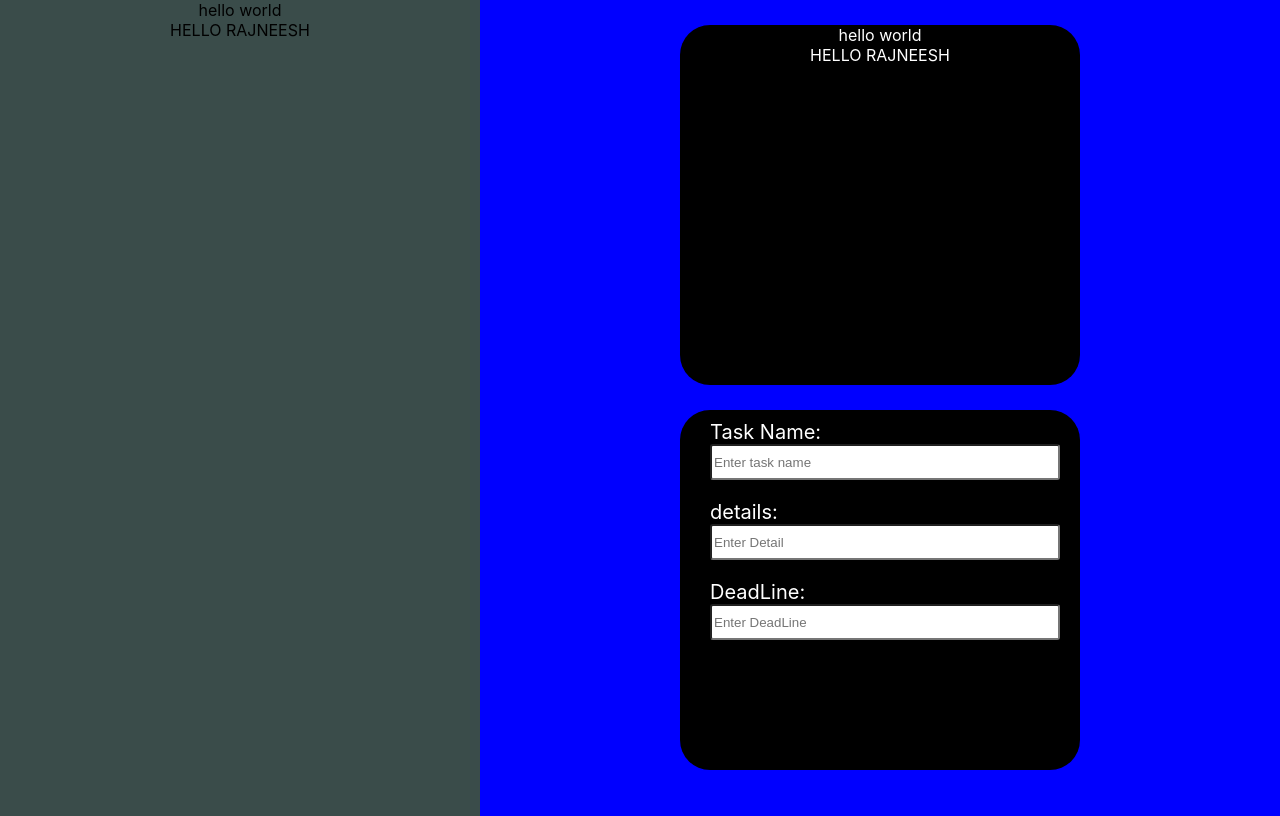
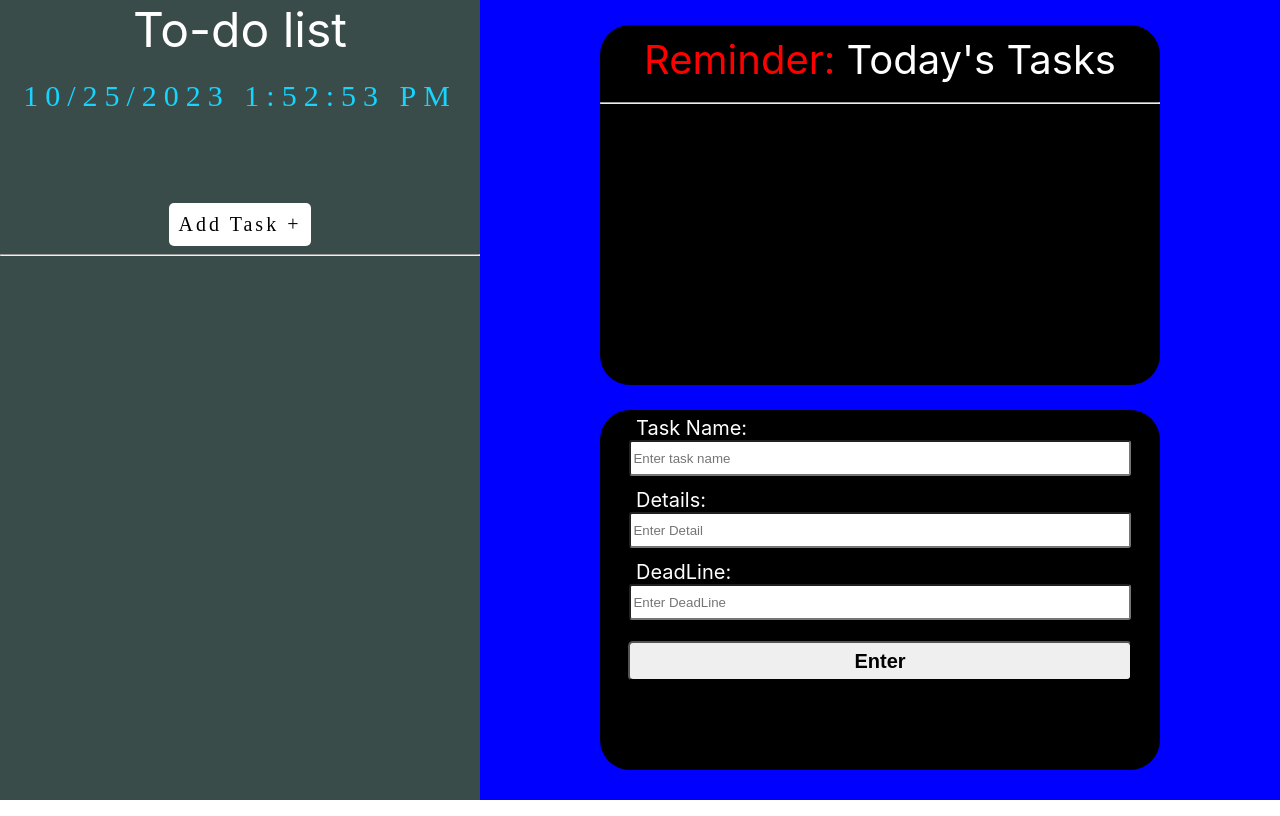
Before and after one commit to Rajneesh26D/TO-DO-List-Reminder, a React (Create React App) app: page / in a window 1280 px wide. Built offline with nearby package versions, Linux system fonts and the light colour scheme.

Commit message:
almost done with the inputs and details

```diff
--- a/package.json
+++ b/package.json
@@ -8,6 +8,7 @@
     "@testing-library/user-event": "^13.5.0",
     "react": "^18.2.0",
     "react-dom": "^18.2.0",
+    "react-redux": "^8.1.3",
     "react-scripts": "5.0.1",
     "web-vitals": "^2.1.4"
   },
--- a/src/App.js
+++ b/src/App.js
@@ -2,18 +2,89 @@ import Input from "./Components/input";
 import Main from "./Components/main";
 import Reminder from "./Components/reminder";
 import './App.css'
+import { useState } from "react";
 
 function App() {
+  const [listTodo, setListTodo] = useState([]);
+  let addList = (input, details, deadline) => {
+    let newTask = {
+      name: input,
+      details: details,
+      time: deadline
+    };
+    setListTodo([...listTodo, newTask]);
+  };
+  const tasks = [
+    {
+      name: "Task 1",
+      time: "10:00 AM"
+    },
+    {
+      name: "Task 2",
+      time: "11:00 AM"
+    },
+    {
+      name: "Task 3",
+      time: "12:00 PM"
+    },
+    {
+      name: "Task 4",
+      time: "01:00 PM"
+    },
+    {
+      name: "Task 5",
+      time: "02:00 PM"
+    },
+    {
+      name: "Task 6",
+      time: "03:00 PM"
+    },
+    {
+      name: "Task 7",
+      time: "04:00 PM"
+    },
+    {
+      name: "Task 8",
+      time: "05:00 PM"
+    },
+    {
+      name: "Task 9",
+      time: "06:00 PM"
+    },
+    {
+      name: "Task 10",
+      time: "07:00 PM"
+    },
+    {
+      name: "Task 11",
+      time: "08:00 PM"
+    },
+    {
+      name: "Task 12",
+      time: "09:00 PM"
+    },
+    {
+      name: "Task 13",
+      time: "10:00 PM"
+    },
+    {
+      name: "Task 14",
+      time: "11:00 PM"
+    },
+    {
+      name: "Task 15",
+      time: "12:00 AM"
+    }
+  ]
   return (
     <div className="App">
-      <Main/>
+      <Main task={listTodo}/>
       <div className="right-side">
-      <Reminder/>
-      <Input/>
+        <Reminder tasks={listTodo}/>
+        <Input addList={addList}/>
       </div>
-
     </div>
   );
 }
 
-export default App;
+export default App;
--- a/src/Components/input.css
+++ b/src/Components/input.css
@@ -1,29 +1,39 @@
-.input-div{
+.input-div {
     background-color: black;
     color: white;
-    width: 50%;
+    width: 70%;
     height: 45vh;
     border-radius: 30px;
     margin: 0px 100px 0px 100px;
-
 }
 
-
-.task-name, .details, .Time{
-    padding: 10px;
+.input-task-name, .input-details, .input-time {
+    padding: 6px;
 }
 
-.task-header{
+.task-header {
     display: flex;
     font-size: 20px;
-    align-items: start;
-    margin: 0 0 0 20px;
+    align-items: flex-start;
+    margin: 0 0 0 30px;
 }
 
-input{
+input {
     width: 90%;
     height: 30px;
-    margin: 0 0 0 10px;
+    margin: 0;
     border-radius: 3px;
+}
 
+.input-button {
+    margin: 15px;
+    width: 90%;
+    height: 40px;
+    /* padding: 10px; */
+    font-size: 20px;
+    font-weight: bolder;
+    border-radius: 5px;
 }
+.input-button:hover{
+    background-color:red ;
+}
--- a/src/Components/input.js
+++ b/src/Components/input.js
@@ -1,25 +1,54 @@
+import { useState } from 'react'
 import './input.css'
 
 
-function Input() {
-    return(
-       <div className="input-div">
-        <div className="task-name">
-            <p className='task-header'>Task Name:</p>
-            <input type="text" placeholder='Enter task name' />
-            </div>
+function Input({addList}) {
+    const [input, setInput] = useState('')
+    const [details, setDetails] = useState('')
+    const [deadline, setDeadline] = useState('')
 
 
-        <div className="details">
-             <p className='task-header'>details:</p>
-             <input type="text" placeholder='Enter Detail' />
-             </div>
-        <div className="Time">
-             <p className='task-header'>DeadLine:</p>
-             <input type="text" placeholder='Enter DeadLine' />
-             </div>
-       </div>
+    return (
+        <form onSubmit={(e)=>{
+            e.preventDefault()
+            addList(input,details, deadline)     //calling addList function
+            setInput("")
+            setDeadline("")
+            setDetails("")
+            }}
+            className='input-div'>
+        <div>
+            <div className="input-task-name">
+                <p className='task-header'>Task Name:</p>
+                <input type="text" placeholder='Enter task name'
+                value={input}
+                onChange={e=>{
+                    setInput(e.target.value)
+                 }} required
+                />
+            </div>
+            <div className="input-details">
+                <p className='task-header'>Details:</p>
+                <input type="text" placeholder='Enter Detail'
+                value={details}
+                onChange={e=>{
+                    setDetails(e.target.value)
+                 }} required
+                />
+            </div>
+            <div className="input-time">
+                <p className='task-header'>DeadLine:</p>
+                <input type="text" placeholder='Enter DeadLine'
+                value={deadline}
+                onChange={e=>{
+                    setDeadline(e.target.value)
+                 }} required
+                />
+            </div>
+            <button type='submit' className='input-button'>Enter</button>
+        </div>
+        </form>
     )
 }
 
-export default Input;
+export default Input;
--- a/src/Components/main.css
+++ b/src/Components/main.css
@@ -1,5 +1,58 @@
-.main-div{
+.main-div {
     width: 60%;
-    height:102vh;
+    height:100vh;
     background-color: #3a4c4a;
+    color: white;
 }
+
+.title {
+    font-size: 48px;
+}
+
+.time-box {
+    color: #17D4FE;
+    font-size: 30px;
+    font-family: Orbitron;
+    letter-spacing: 7px;
+}
+
+.add-task-button {
+    background-color: white;
+    color: black;
+    border-radius: 5px;
+    border: none;
+    padding: 10px;
+    font-size: 20px;
+    font-family: Orbitron;
+    letter-spacing: 3px;
+    cursor: pointer;
+    margin: 90px 0 0 0;
+}
+
+.add-task-button:hover {
+    background-color: rgb(124, 121, 121);
+
+}
+
+.list {
+    display: flex;
+    flex-direction: column;
+    align-items: center;
+    height: 57vh;
+    overflow: scroll;
+}
+
+.list::-webkit-scrollbar {
+    display: none;
+}
+
+.task{
+    padding: 10px 0;
+    width: 80%;
+}
+
+.task-name, .details, .time {
+    padding: 10px;
+    background-color: black;
+    color: white;
+}
--- a/src/Components/main.js
+++ b/src/Components/main.js
@@ -1,13 +1,104 @@
-import  './main.css'
+import { useEffect, useState } from "react";
+import "./main.css";
 
+function Main(task) {
 
-function Main() {
-    return(
-       <div className="main-div">
-        <div className="title"> hello world</div>
-        <div className="task-box"> HELLO RAJNEESH</div>
-       </div>
-    )
+  var [date, setDate] = useState(new Date());
+
+  // const tasks = [
+  //     {
+  //         name: "Task 1",
+  //         time: "10:00 AM"
+  //     },
+  //     {
+  //         name: "Task 2",
+  //         time: "11:00 AM"
+  //     },
+  //     {
+  //         name: "Task 3",
+  //         time: "12:00 PM"
+  //     },
+  //     {
+  //         name: "Task 4",
+  //         time: "01:00 PM"
+  //     },
+  //     {
+  //         name: "Task 5",
+  //         time: "02:00 PM"
+  //     },
+  //     {
+  //         name: "Task 6",
+  //         time: "03:00 PM"
+  //     },
+  //     {
+  //         name: "Task 7",
+  //         time: "04:00 PM"
+  //     },
+  //     {
+  //         name: "Task 8",
+  //         time: "05:00 PM"
+  //     },
+  //     {
+  //         name: "Task 9",
+  //         time: "06:00 PM"
+  //     },
+  //     {
+  //         name: "Task 10",
+  //         time: "07:00 PM"
+  //     },
+  //     {
+  //         name: "Task 11",
+  //         time: "08:00 PM"
+  //     },
+  //     {
+  //         name: "Task 12",
+  //         time: "09:00 PM"
+  //     },
+  //     {
+  //         name: "Task 13",
+  //         time: "10:00 PM"
+  //     },
+  //     {
+  //         name: "Task 14",
+  //         time: "11:00 PM"
+  //     },
+  //     {
+  //         name: "Task 15",
+  //         time: "12:00 AM"
+  //     }
+  // ]
+  // task = tasks;
+
+  useEffect(() => {
+    var timer = setInterval(() => setDate(new Date()), 1000);
+    return function cleanup() {
+      clearInterval(timer);
+    };
+  });
+  const showTime = date.toLocaleDateString() + " " + date.toLocaleTimeString();
+
+  return (
+    <div className="main-div">
+      <div className="title">To-do list</div>
+      <br></br>
+      <div className="time-box">{showTime} </div>
+      <div className="task-bar">
+        <button className="add-task-button">Add Task +</button>
+        <hr></hr>
+        <div className="list">
+          {task.task.map((task) => {
+            return (
+              <div className="task">
+                <div className="task-name">
+                  {task.name}: {task.details}
+                </div>
+              </div>
+            );
+          })}
+        </div>
+      </div>
+    </div>
+  );
 }
 
 export default Main;
--- a/src/Components/reminder.css
+++ b/src/Components/reminder.css
@@ -1,9 +1,36 @@
-.reminder-div{
+.reminder-div {
     background-color: black;
     color: white;
-    width: 50%;
+    width: 70%;
     height: 45vh;
     border-radius: 30px;
     margin: 25px 100px 25px 100px;
+}
+
+.reminder-title {
+    font-size: 40px;
+    padding: 10px;
+}
+
+.task-box {
+    display: flex;
+    flex-direction: column;
+    align-items: center;
+    height: 65%;
+    overflow: scroll;
 
 }
+
+.task-box::-webkit-scrollbar {
+    display: none;
+}
+
+.task-box .task {
+    padding: 10px 0;
+    width: 80%;
+}
+
+.task-box .task-name {
+    background-color: #3a4c4a;
+    padding: 10px;
+}
--- a/src/Components/reminder.js
+++ b/src/Components/reminder.js
@@ -1,12 +1,19 @@
 import './reminder.css'
 
-function Reminder() {
+function Reminder(tasks) {
     return(
        <div className="reminder-div">
-        <div className="title"> hello world</div>
-        <div className="task-box"> HELLO RAJNEESH</div>
+        <div className="reminder-title"><span style={{ color: "red" }}>Reminder:</span> Today's Tasks</div>
+        <hr></hr>
+        <div className="task-box">
+            {tasks.tasks.map((task) => (
+                <div className="task">
+                    <div className="task-name">{task.name}: {task.time}</div>
+                </div>
+            ))}
+        </div>
        </div>
     )
 }
 
-export default Reminder;
+export default Reminder;
```
Also changed, not shown: 1 other file (tests, documents, lock files or other folders).
